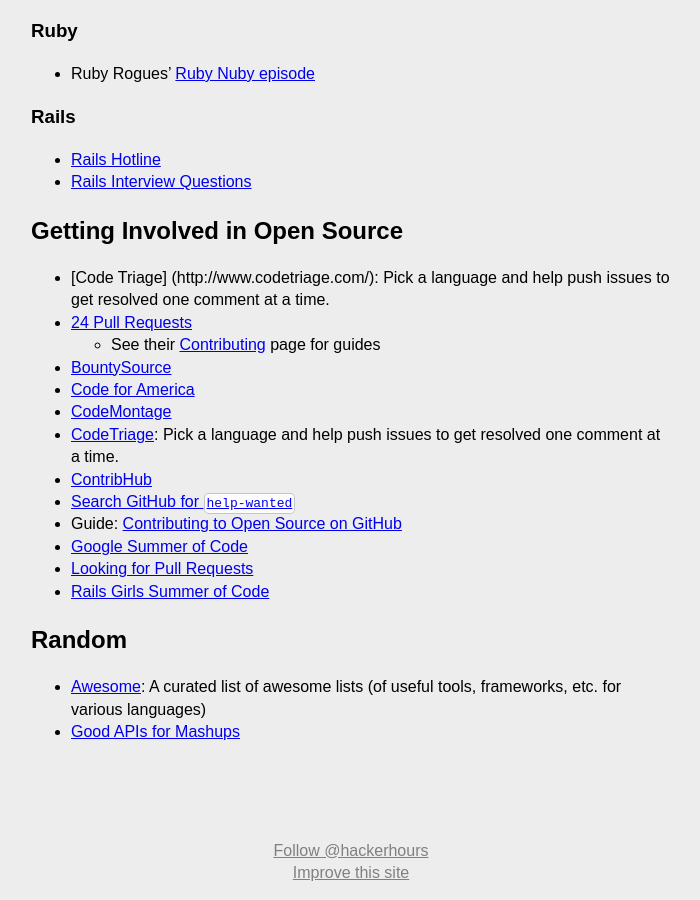
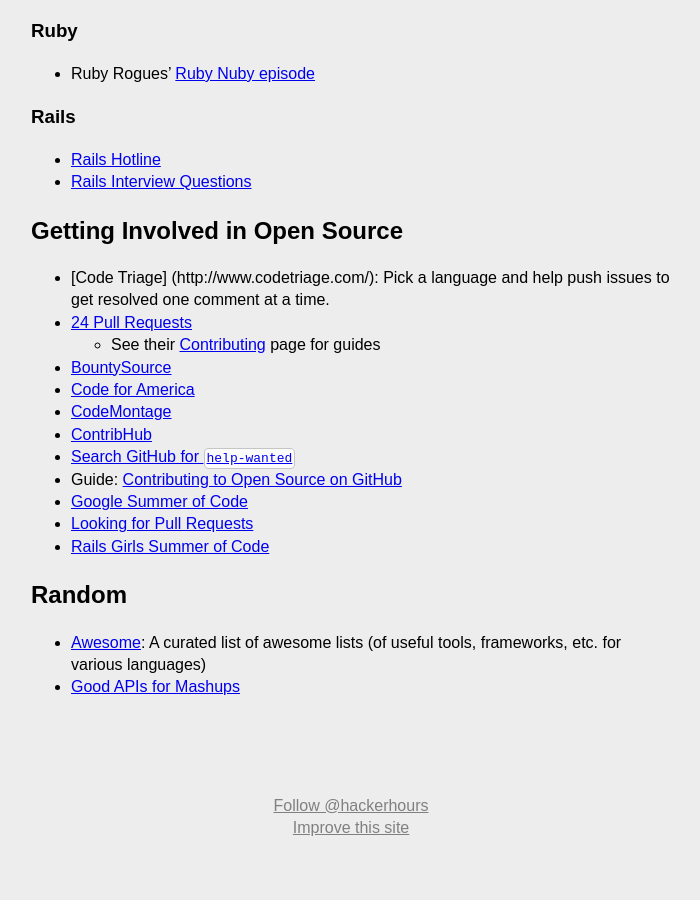
Before and after one commit to HackerHours/hackerhours.org, a Jekyll site: the page built from resources.md, in a window 1280 px wide and 900 px high, scrolled down 2205 px. Shown: the whole window, without its empty margins (289-989 px from the left). Built offline with Jekyll 4.4.1, drawn with Linux system fonts in a browser that asks for light colours; some web fonts are replaced; comment, search, counter and statistics services are not loaded; after the commit the page ends 3061 px from its top, so only the background shows below that.

Commit message:
Delete duplicate CodeTriage.com (from Boston) in Resources.md.

```diff
--- a/resources.md
+++ b/resources.md
@@ -97,7 +97,6 @@
 * [BountySource](https://www.bountysource.com/)
 * [Code for America](http://codeforamerica.org/)
 * [CodeMontage](http://codemontage.com/)
-* [CodeTriage](http://www.codetriage.com/): Pick a language and help push issues to get resolved one comment at a time.
 * [ContribHub](http://contribhub.com/)
 * [Search GitHub for `help-wanted`](https://github.com/search?q=state%3Aopen+label%3Ahelp-wanted&type=Issues)
 * Guide: [Contributing to Open Source on GitHub](https://guides.github.com/overviews/os-contributing/)
```
